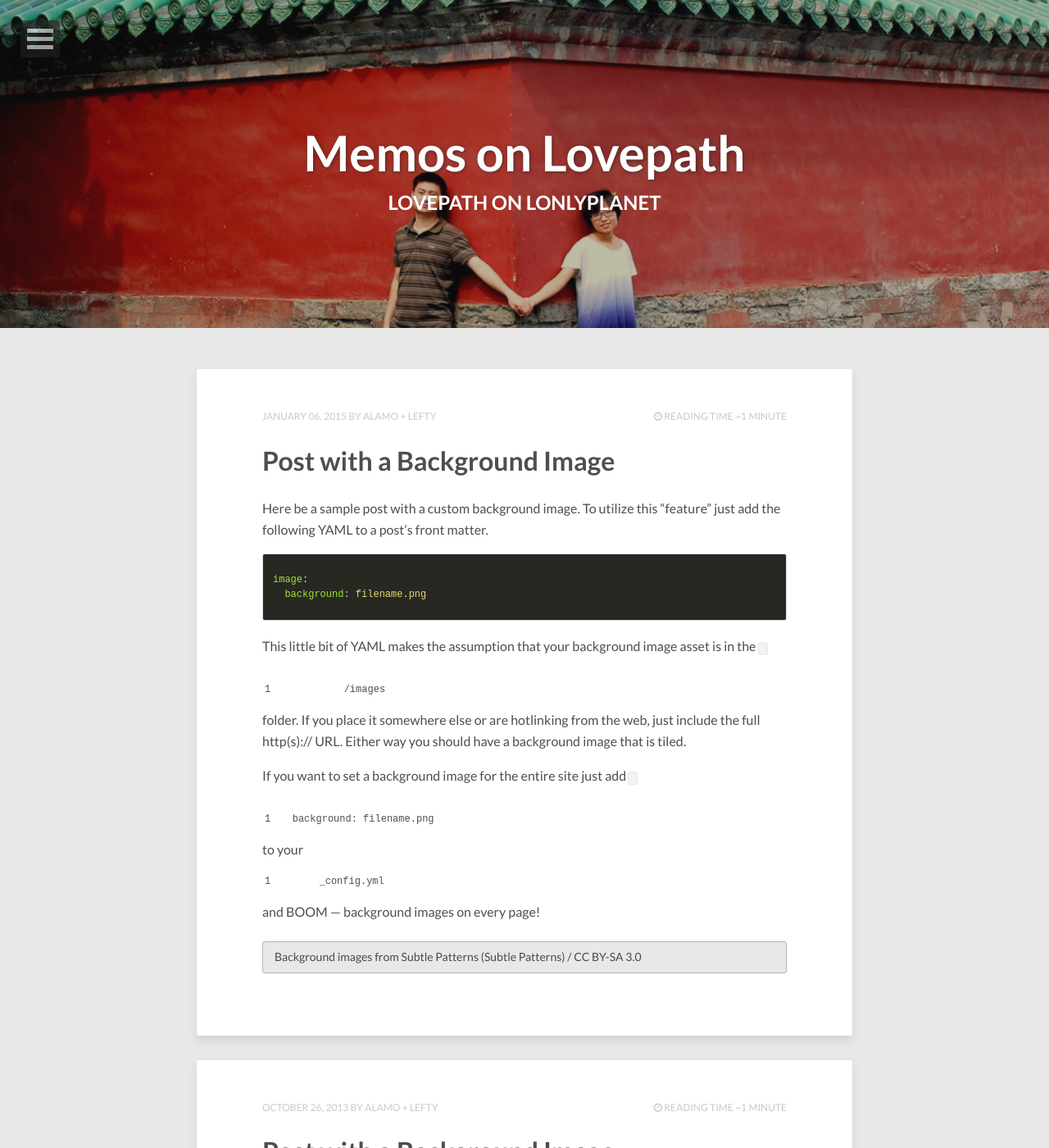
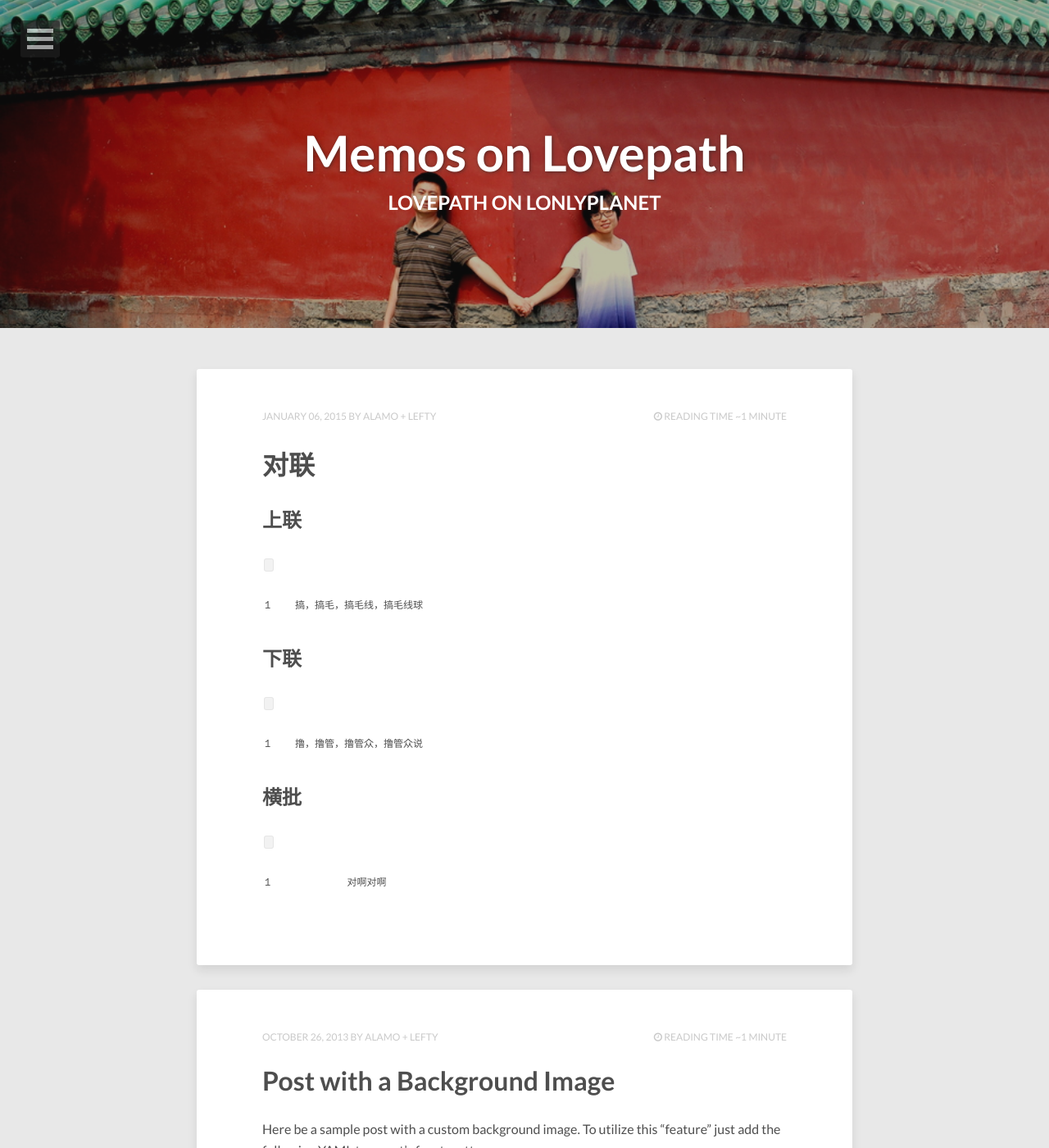
Before and after one commit to feinux/feinux.github.io, a Jekyll site: the page built from index.html, in a window 1280 px wide and 1400 px high. Shown: the whole window at 82% size. Built offline with Jekyll 4.4.1, drawn with Linux system fonts in a browser that asks for light colours; nearby versions of some CDN libraries; the list of posts is cut into pages by our own code.

Commit message:
add new post

```diff
--- a/_posts/2015-01-06-bach.md
+++ b/_posts/2015-01-06-bach.md
@@ -1,21 +1,20 @@
 ---
 layout: post
-title: Post with a Background Image
-description: "Sample post with a background image CSS override."
-tags: [sample post]
+title: 对联
+description: "poet"
+tags: [poet, 对联]
 image:
-  background: triangular.png
+  background: http://i.imgur.com/28Id1fA.jpg
 ---
 
-Here be a sample post with a custom background image. To utilize this "feature" just add the following YAML to a post's front matter.
+## 上联
 
-{% highlight yaml %}
-image:
-  background: filename.png
-{% endhighlight %}
+`搞，搞毛，搞毛线，搞毛线球`
 
-This little bit of YAML makes the assumption that your background image asset is in the `/images` folder. If you place it somewhere else or are hotlinking from the web, just include the full http(s):// URL. Either way you should have a background image that is tiled.
+## 下联
 
-If you want to set a background image for the entire site just add `background: filename.png` to your `_config.yml` and BOOM --- background images on every page!
+`撸，撸管，撸管众，撸管众说`
 
-<div xmlns:cc="http://creativecommons.org/ns#" xmlns:dct="http://purl.org/dc/terms/" about="http://subtlepatterns.com" class="notice">Background images from <span property="dct:title">Subtle Patterns</span> (<a rel="cc:attributionURL" property="cc:attributionName" href="http://subtlepatterns.com">Subtle Patterns</a>) / <a rel="license" href="http://creativecommons.org/licenses/by-sa/3.0/">CC BY-SA 3.0</a></div>
+## 横批
+
+`对啊对啊`
```
